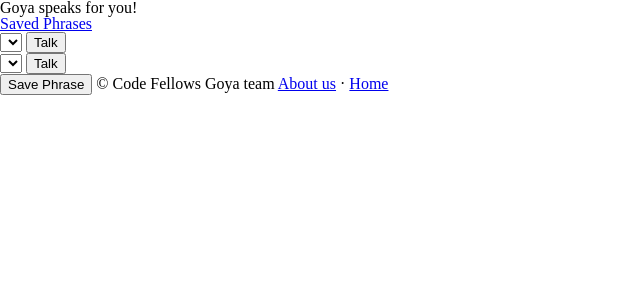
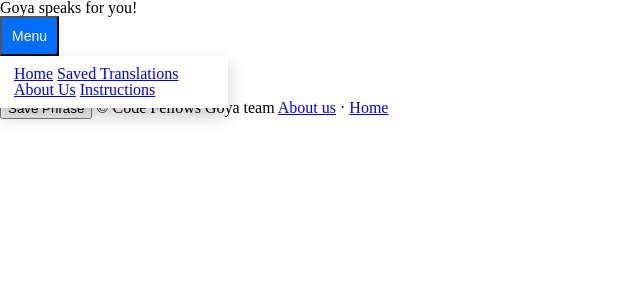
Before and after one commit to 301-final-project-speech-to-text/speech-to-text, a Node server app: page / in a window 1280 px wide. Shown: the top 300 px of the page, without its empty margins (0-640 px from the left). Run offline with Node 20, Linux system fonts and the light colour scheme; data that the repository does not hold is empty.

Commit message:
dropdown menu added to header.ejs

```diff
--- a/views/header.ejs
+++ b/views/header.ejs
@@ -1,2 +1,12 @@
 <h1> Goya speaks for you! </h1>
-<a href="/saved">Saved Phrases</a>
+<nav>
+  <div class="dropdownContainer">
+    <button onclick="myFunction()" class="dropbutton">Menu</button>
+    <div id="myDropdown" class="dropdown-content">
+      <a href="/">Home</a>
+      <a href="/saved">Saved Translations</a>
+      <a href="/about">About Us</a>
+      <a href="/instructions">Instructions</a>
+    </div>
+  </div>
+</nav>
```
Also changed, not shown: views/about-us.ejs (+1 -9 lines), public/styles/base.css (line endings or trailing spaces).
